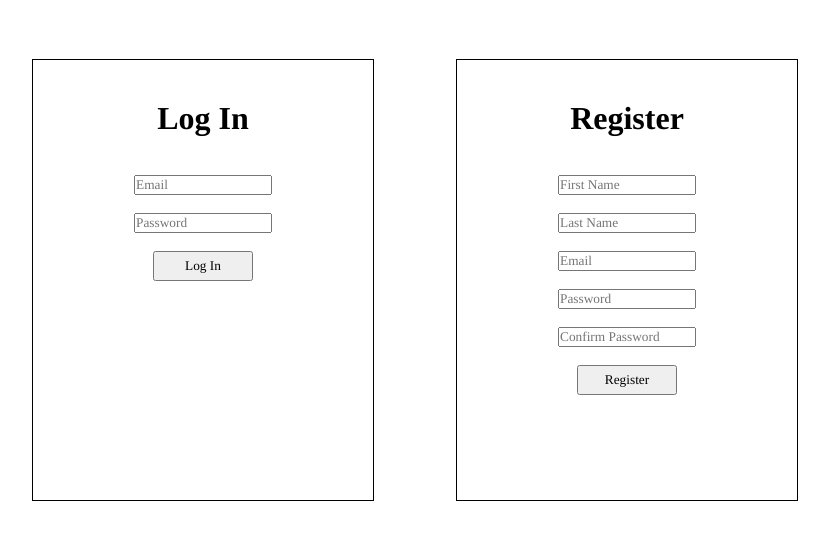
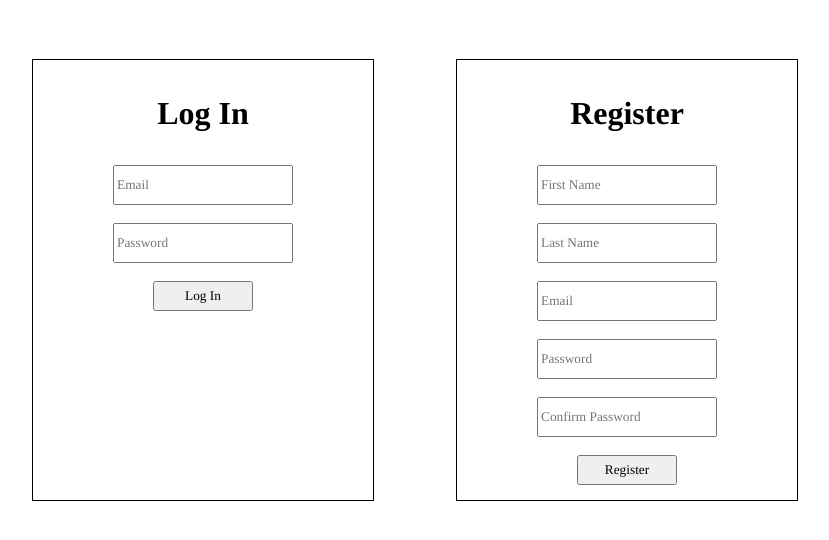
Before and after one commit to ericsungcoding/books, a Django app: page / in a window 1280 px wide. Shown: the top 540 px of the page, without its empty margins (197-1026 px from the left). Run offline with Django 3.2, Linux system fonts and the light colour scheme; parts of the project's set-up code (start-up, migrations or seed data) failed here and were passed over.

Commit message:
Styled login page inputs

```diff
--- a/apps/books_app/static/css/style.css
+++ b/apps/books_app/static/css/style.css
@@ -28,13 +28,19 @@
         padding: 20px;
     }
 
+        .login input[type=text], .login input[type=password] {
+            box-sizing: border-box;
+            padding: 10px 2px;
+            width: 60%;
+        }
+
         .login button {
             width: 100px;
             padding: 5px;
         }
 
         .login h1 {
-            margin: 20px;
+            margin: 15px;
         }
 
 .container {
```
Also changed, not shown: db.sqlite3, 3 other files.
